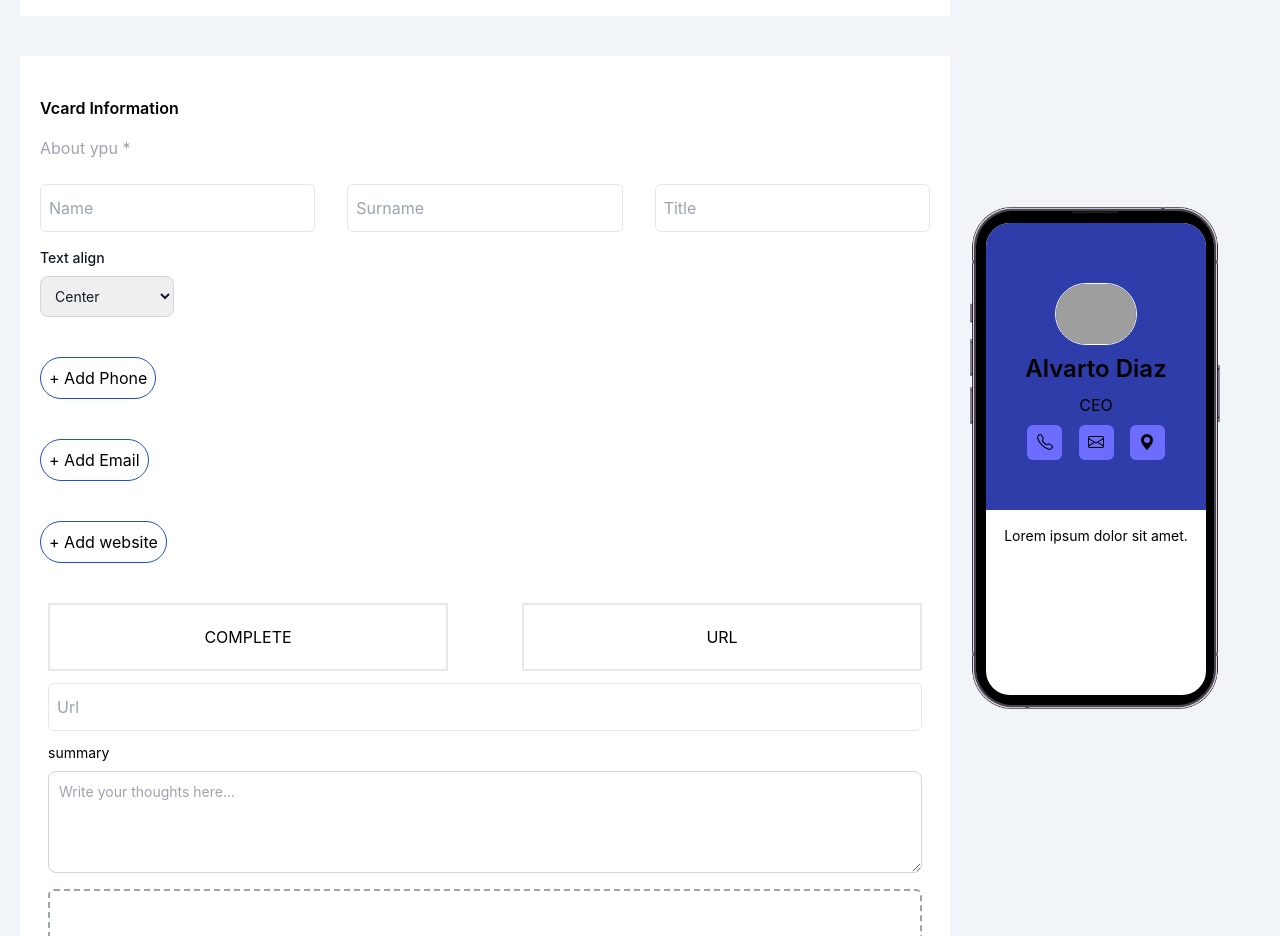
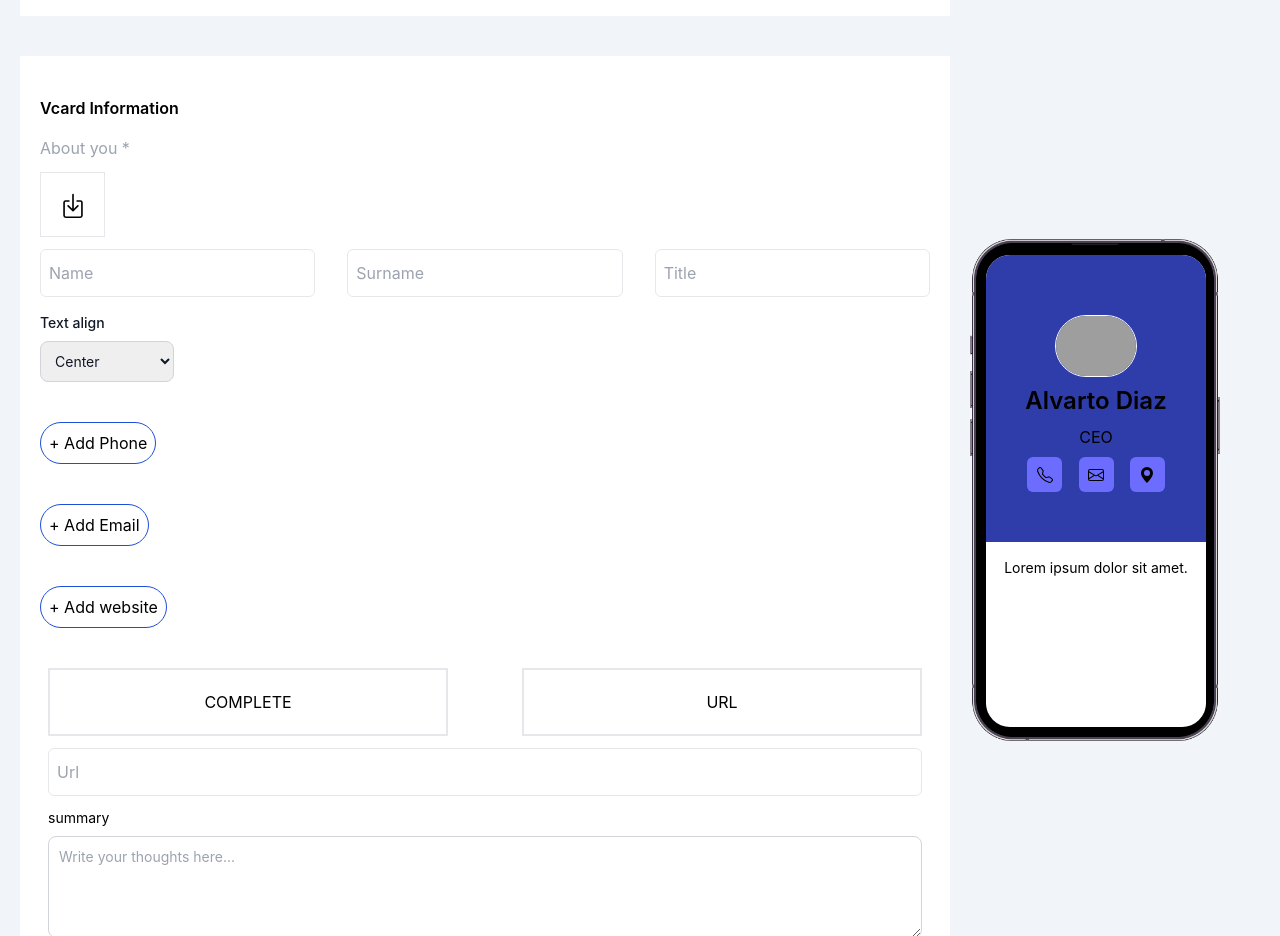
Before and after one commit to shohan-ch/qr-scanner, a React (Create React App) app: page / in a window 1280 px wide. Shown: the part 860-1796 px from the top of the page. Built offline with nearby package versions, Linux system fonts and the light colour scheme; grey boxes are pictures that could not be loaded.

Commit message:
profile image container comonent added

```diff
--- a/src/components/List/TemplateList.jsx
+++ b/src/components/List/TemplateList.jsx
@@ -5,7 +5,6 @@ import templateList from "../../data/templateList.json";
 const TemplateList = forwardRef((props, ref) => {
   const templateDispatch = useTemplateDispatch();
   // const { templateList } = props;
-
   const handleChange = (e) => {
     templateDispatch({
       type: "change",
--- /dev/null
+++ b/src/components/Utils/ProfileImageContainer.jsx
@@ -0,0 +1,33 @@
+const ProfileImageContainer = () => {
+  return (
+    <>
+      <div className="relative border h-[65px] w-[65px]">
+        <input type="file" id="image" className="hidden appearance-none" />
+        <label
+          htmlFor="image"
+          className="absolute flex items-center justify-center w-full h-full cursor-pointer"
+        >
+          <svg
+            xmlns="http://www.w3.org/2000/svg"
+            width="26"
+            height="26"
+            fill="currentColor"
+            class="bi bi-box-arrow-in-down"
+            viewBox="0 0 16 16"
+          >
+            <path
+              fill-rule="evenodd"
+              d="M3.5 6a.5.5 0 0 0-.5.5v8a.5.5 0 0 0 .5.5h9a.5.5 0 0 0 .5-.5v-8a.5.5 0 0 0-.5-.5h-2a.5.5 0 0 1 0-1h2A1.5 1.5 0 0 1 14 6.5v8a1.5 1.5 0 0 1-1.5 1.5h-9A1.5 1.5 0 0 1 2 14.5v-8A1.5 1.5 0 0 1 3.5 5h2a.5.5 0 0 1 0 1z"
+            />
+            <path
+              fill-rule="evenodd"
+              d="M7.646 11.854a.5.5 0 0 0 .708 0l3-3a.5.5 0 0 0-.708-.708L8.5 10.293V1.5a.5.5 0 0 0-1 0v8.793L5.354 8.146a.5.5 0 1 0-.708.708l3 3z"
+            />
+          </svg>
+        </label>
+      </div>
+    </>
+  );
+};
+
+export default ProfileImageContainer;
--- a/src/components/Vcard/VcardIndex.jsx
+++ b/src/components/Vcard/VcardIndex.jsx
@@ -10,8 +10,6 @@ import VcardInformation from "./VcardInformation";
 const VcardIndex = () => {
   const selectedTemplate = useSelectedTemplate();
   const [pickerColor, setPickerColor] = useState({});
-
-  console.log(selectedTemplate, "From v card index");
 
   return (
     <>
--- a/src/components/Vcard/VcardInformation.jsx
+++ b/src/components/Vcard/VcardInformation.jsx
@@ -9,6 +9,7 @@ import MultipleInputField from "../Utils/MultipleInputField";
 import TelephoneAddView from "../Utils/TelephoneAddView";
 import CompaniesAddContainer from "../Utils/CompaniesAddContainer";
 import SocialNetworkContainer from "../SoicialNetwork/SocialNetworkContainer";
+import ProfileImageContainer from "../Utils/ProfileImageContainer";
 
 const VcardInformation = () => {
   const formDispatch = useFormFieldDispatch();
@@ -39,8 +40,8 @@ const VcardInformation = () => {
     <>
       <div className="px-5 py-10 mt-10 bg-white">
         <h3 className="mb-4 text-base font-semibold">Vcard Information</h3>
-        <p className="mb-3 text-base text-gray-400">About ypu *</p>
-
+        <p className="mb-3 text-base text-gray-400">About you *</p>
+        <ProfileImageContainer />
         <div className="flex gap-x-8">
           <InputField
             placeholder="Name"
```
